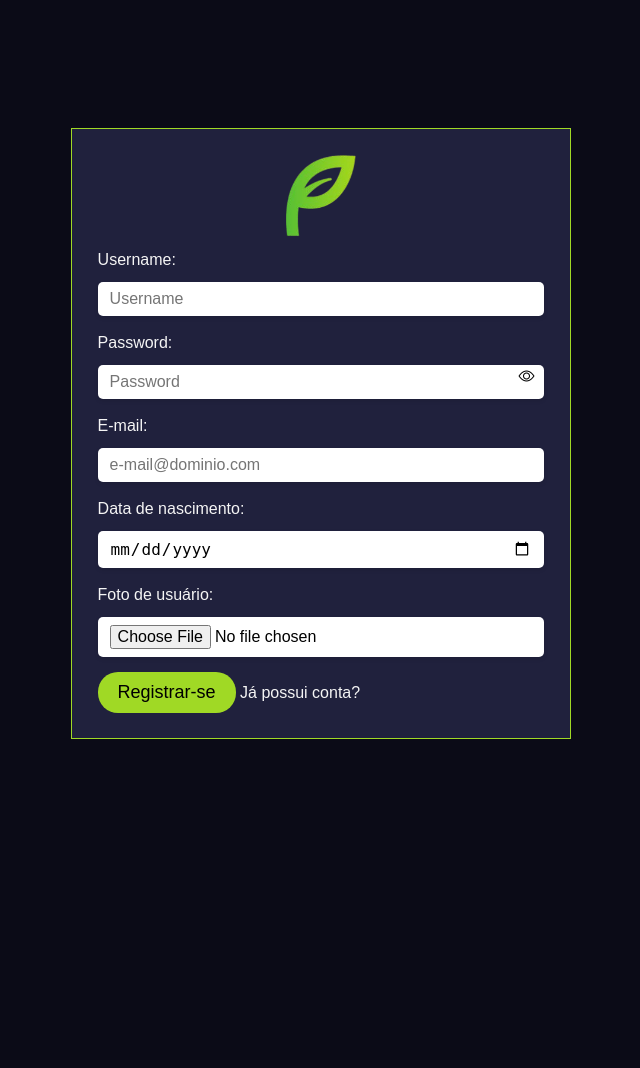
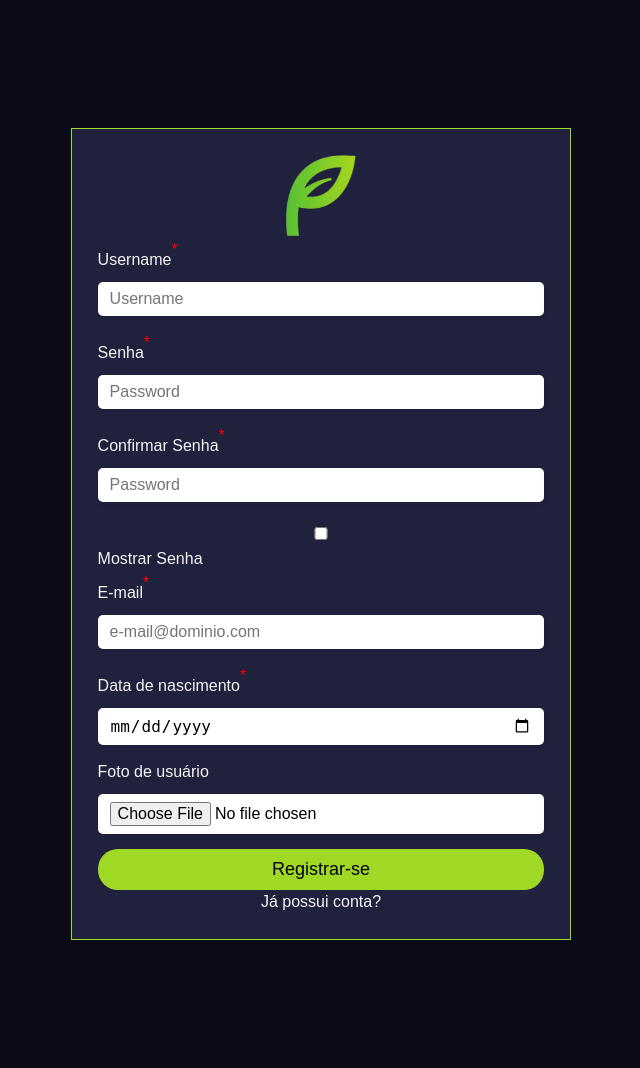
Before and after one commit to Jvictoroak/Exp_Criativa, a Python web app: template theme/templates/register.html in a window 1280 px wide. Shown: the whole page, without its empty margins (319-959 px from the left). Before the commit the page ends 739 px from the top, so only its background shows below. Run offline with Jinja, Linux system fonts and the light colour scheme; the template is opened without the code that fills it, so the values that code supplies are empty; some libraries are stand-ins or nearby versions.

Commit message:
Register(arrumar)

```diff
--- a/theme/assets/pages/css/register.css
+++ b/theme/assets/pages/css/register.css
@@ -22,6 +22,13 @@
     border: solid var(--verde-1) 1px;
     font-family: Arial, Helvetica, sans-serif;
     color: whitesmoke;
+}
+
+.nome-campo {
+    display: flex;
+}
+.campo-obrigatorio {
+    color: red;
 }
 
 /* Estilo dos inputs para combinar com a página perfil */
@@ -110,7 +117,23 @@ input[type="file"]:focus {
     align-items: center;
 }
 
+.visualizar-senha {
+    left: auto;
+}
 
+#toggleSenha {
+    box-shadow: none;
+}
+
+.conta {
+    display: flex;
+    flex-direction: column;
+    margin: auto;
+}
+
+.voltar-login {
+margin: auto
+}
 
 @media (max-width: 768px) {
     .conteudo-principal {
--- a/theme/assets/pages/js/register.js
+++ b/theme/assets/pages/js/register.js
@@ -3,6 +3,7 @@ document.getElementById("registroForm").addEventListener("submit", function(even
 
     let usuario = document.getElementById("usuario").value.trim();
     let senha = document.getElementById("senha").value;
+    let confirmarSenha = document.getElementById("confirmarSenha").value;
     let email = document.getElementById("email").value.trim();
     let nascimento = document.getElementById("nascimento").value;
     let foto = document.getElementById("foto").files[0];
@@ -26,6 +27,11 @@ document.getElementById("registroForm").addEventListener("submit", function(even
     }
     if (!regexSenha.test(senha)) {
         Swal.fire("Erro!", "A senha deve ter entre 8 e 20 caracteres, contendo pelo menos uma letra maiúscula, uma minúscula, um número e um caractere especial.", "error");
+        return;
+    }
+
+    if (senha !== confirmarSenha) {
+        Swal.fire("Erro!", "As senhas não coincidem.", "error");
         return;
     }
 
@@ -56,17 +62,16 @@ document.getElementById("registroForm").addEventListener("submit", function(even
     Swal.fire("Sucesso!", "Registro concluído!", "success");
 });
 
-document.getElementById("toggleSenha").addEventListener("click", function () {
-    let senhaInput = document.getElementById("senha");
-    let senhaIcon = document.getElementById("senhaIcon");
+const visualizarSenha = document.getElementById("toggleSenha");
+const senhaInput = document.getElementById("senha");
+const confirmarSenhaInput = document.getElementById("confirmarSenha");
 
-    if (senhaInput.type === "password") {
-        senhaInput.type = "text";
-        senhaIcon.classList.remove("bi-eye");
-        senhaIcon.classList.add("bi-eye-slash");
+visualizarSenha.addEventListener('change', function() {
+    if (visualizarSenha.checked) {
+        senhaInput.type = "text"; // Mostra a senha
+        confirmarSenhaInput.type = "text"; // Mostra a confirmação da senha
     } else {
-        senhaInput.type = "password";
-        senhaIcon.classList.remove("bi-eye-slash");
-        senhaIcon.classList.add("bi-eye");
+        senhaInput.type = "password"; // Oculta a senha
+        confirmarSenhaInput.type = "password"; // Oculta a confirmação da senha
     }
 });
--- a/theme/templates/register.html
+++ b/theme/templates/register.html
@@ -17,39 +17,58 @@
         <img src="/theme/assets/img/logo.webp" class="logo" alt="Logo POSTLY">
         <form id="registroForm">
             <div class="info">
-                <p class="sub-titulo">Username:</p>
+                <div class="nome-campo">
+                    <p class="sub-titulo">Username</p>
+                    <p class="campo-obrigatorio">*</p>
+                </div>
                 <div class="input-group flex-nowrap">
-                    <input id="usuario" type="text" class="form-control" placeholder="Username" aria-label="Username">
+                    <input id="usuario" type="text" class="form-control" placeholder="Username" aria-label="Username" pattern="[A-Za-záàâãéèêíóôõúç\s]{8,50}" title="Usuário com 8 a 50 letras" required>
                 </div>
-
-                <p class="sub-titulo">Password:</p>
+                <!-- Campo de Senha -->
+                <div class="nome-campo">
+                    <p class="sub-titulo">Senha</p>
+                    <p class="campo-obrigatorio">*</p>
+                </div>
                 <div class="input-group flex-nowrap senha-container">
-                    <input id="senha" type="password" class="form-control" placeholder="Password" aria-label="Password">
-                    <!-- Ícone para visualizar/ocultar a senha -->
-                    <span id="toggleSenha" class="input-group-text cursor-pointer">
-                        <i id="senhaIcon" class="bi bi-eye"></i> <!-- Ícone de "olho" -->
+                    <input id="senha" type="password" class="senha form-control" placeholder="Password" aria-label="Password" pattern="(?=.*\d)(?=.*[a-z])(?=.*[A-Z])(?=.*[@#$%&*]).{6,10}" title="Deve conter pelo menos um número, uma letra maiúscula, uma minúscula e um caractere especial, com 6 a 10 caracteres." required>
+                </div>
+                <div class="nome-campo">
+                    <p class="sub-titulo">Confirmar Senha</p>
+                    <p class="campo-obrigatorio">*</p>
+                </div>
+                <div class="input-group flex-nowrap senha-container">
+                    <input id="confirmarSenha" type="password" class="senha form-control" placeholder="Password" aria-label="Password" pattern="(?=.*\d)(?=.*[a-z])(?=.*[A-Z])(?=.*[@#$%&*]).{6,10}" title="Deve conter pelo menos um número, uma letra maiúscula, uma minúscula e um caractere especial, com 6 a 10 caracteres." required>
+                </div>
+                <div class="visualizar-senha">
+                    <span>
+                        <input type="checkbox" id="toggleSenha"> Mostrar Senha
                     </span>
                 </div>
 
-                <p class="sub-titulo">E-mail:</p>
+                <div class="nome-campo">
+                    <p class="sub-titulo">E-mail</p>
+                    <p class="campo-obrigatorio">*</p>
+                </div>
                 <div class="input-group flex-nowrap">
-                    <input id="email" type="email" class="form-control" placeholder="e-mail@dominio.com" aria-label="E-mail">
+                    <input id="email" type="email" class="form-control" placeholder="e-mail@dominio.com" aria-label="E-mail" pattern="[^@\s]+@[^@\s]+\.[^@\s]+" title="Coloque seu endereço de E-mail" required>
+                </div>
+                <div class="nome-campo">
+                    <p class="sub-titulo">Data de nascimento</p>
+                    <p class="campo-obrigatorio">*</p>
+                </div>
+                <div class="input-group flex-nowrap">
+                    <input id="nascimento" type="date" class="form-control" aria-label="Nascimento" title="Preencha sua Data de Nascimento" required>
                 </div>
 
-                <p class="sub-titulo">Data de nascimento:</p>
+                <p class="sub-titulo">Foto de usuário</p>
                 <div class="input-group flex-nowrap">
-                    <input id="nascimento" type="date" class="form-control" aria-label="Nascimento">
-                </div>
-
-                <p class="sub-titulo">Foto de usuário:</p>
-                <div class="input-group flex-nowrap">
-                    <input id="foto" type="file" class="form-control custom-file-input" aria-label="Foto de usuário">
+                    <input id="foto" type="file" class="form-control custom-file-input" aria-label="Foto de usuário" title="Insira sua Foto">
                 </div>
             </div>
 
             <div class="conta">
                 <button id="button-registro" type="submit">Registrar-se</button>
-                <a href="login.html">Já possui conta?</a>
+                <a href="login.html" class="voltar-login">Já possui conta?</a>
             </div>
         </form>
     </div>
```
